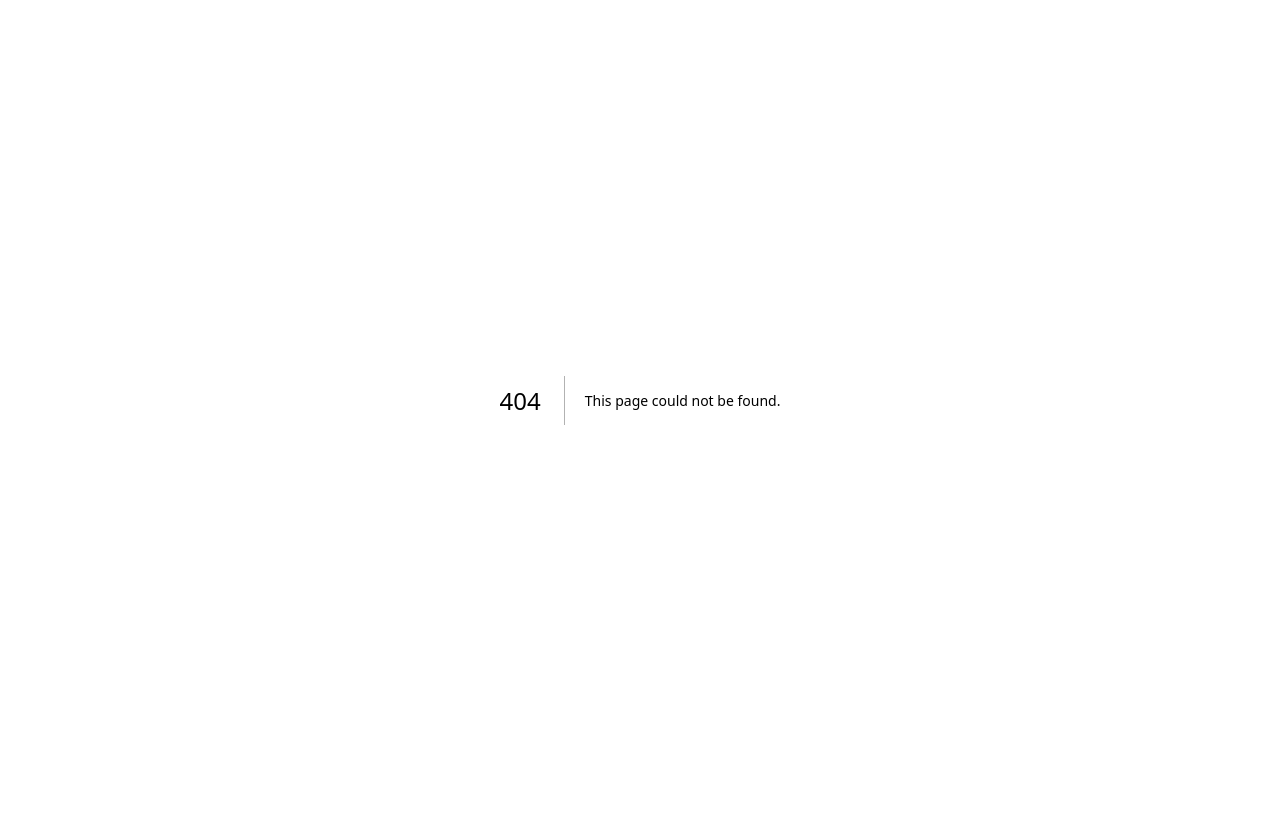
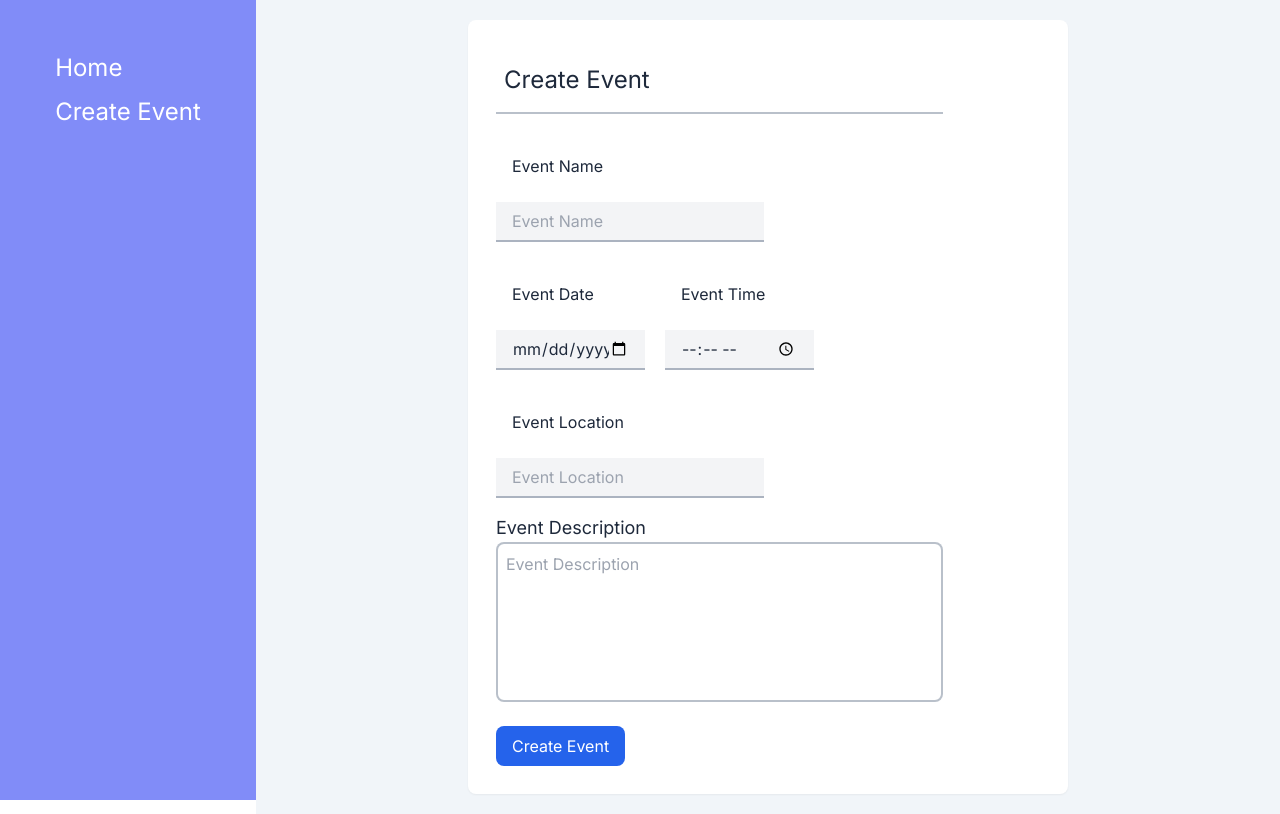
Before and after one commit to rgrunau/addys-birthday, a Next.js app: page /create-event in a window 1280 px wide. Before the commit this address had no page. Built offline with nearby package versions, Linux system fonts and the light colour scheme.

Commit message:
more building

```diff
--- /dev/null
+++ b/app/(app)/create-event/page.tsx
@@ -0,0 +1,19 @@
+import CreateEventForm from "@/components/form-components/CreateEventForm";
+import InputGroup from "@/components/form-components/inputGroup";
+import TextArea from "@/components/form-components/textArea";
+
+
+export default function CreateEvent() {
+  return (
+    <div className="w-full lg:w-3/5 lg:mx-auto min-h-[90vh] text-slate-800 rounded-lg my-2 flex flex-col p-2 bg-white shadow-sm">
+      <div className="w-10/12 rounded-lg p-5">
+        <div className="border-b-2 border-slate-500/45 px-2 py-4">
+          <h1 className="text-2xl">Create Event</h1>
+        </div>
+        <div className="w-full mt-4">
+         <CreateEventForm />
+        </div>
+      </div>
+    </div>
+  );
+}
--- a/app/(app)/dashboard/page.tsx
+++ b/app/(app)/dashboard/page.tsx
@@ -1,13 +1,22 @@
-import { Inter } from "next/font/google"
-import AddInvitieForm from "@/components/addInvitieForm";
+import { inter } from "@/constants/fonts";
+import prisma from "@/lib/prisma";
 
-const inter = Inter({ weight: "400", style: "normal", subsets: ["latin"] });
+const getEvents = async () => {
+  const events = await prisma.events.findMany()
+  return events
+}
 
-export default function InviteDashboard() {
 
+export default async function InviteDashboard() {
+  const events = await getEvents()
+  console.log(events)
   return (
-    <div className={`${inter.className} text-black w-full h-screen flex flex-col justify-start`}>
-      dashboard
+    <div className={`${inter.className} text-black w-full h-screen flex flex-col justify-start mt-10`}>
+      {events.length === 0 && (
+        <div className="my-3">
+          <h2>You currently have no active events. </h2>
+        </div>
+      )}
     </div>
   )
 }
--- a/app/(app)/layout.tsx
+++ b/app/(app)/layout.tsx
@@ -4,9 +4,9 @@ import { inter } from "@/constants/fonts";
 
 export default function AppLayout({ children }: Readonly<{ children: React.ReactNode }>) {
   return (
-    <div className={`${inter.className} w-full h-screen flex flex-col justify-center items-center lg:flex-row xl:justify-between xl:items-start`}>
+    <div className={`${inter.className} w-full min-h-screen flex flex-col justify-center items-center lg:flex-row xl:justify-between xl:items-start`}>
       <LargeViewAside />
-      <section className="w-full lg:w-3/4 xl:w-4/5 bg-slate-200 p-3">
+      <section className="w-full lg:w-3/4 xl:w-4/5 p-3 bg-slate-100">
         {children}
       </section>
     </div>
--- /dev/null
+++ b/components/form-components/CreateEventForm.tsx
@@ -0,0 +1,62 @@
+import InputGroup from "./inputGroup";
+import TextArea from "./textArea";
+
+
+export default function CreateEventForm() {
+
+
+  return (
+     <form className="flex flex-col">
+            <div className="w-3/5 my-2">
+              <InputGroup
+                label="Event Name"
+                type="text"
+                placeholder="Event Name"
+                name="event-name"
+                required={true}
+              />
+            </div>
+            <div className="w-full flex flex-col lg:flex-row lg:justify-start lg:items-center">
+
+              <div className="w-1/3 my-2">
+                <InputGroup
+                  label="Event Date"
+                  type="date"
+                  placeholder="Event Date"
+                  name="event-date"
+                  required={true}
+                />
+              </div>
+              <div className="w-1/3 py-2 my-2 lg:ml-5">
+                <InputGroup
+                  label="Event Time"
+                  type="time"
+                  placeholder="Event Time"
+                  name="event-time"
+                  required={true}
+                />
+              </div>
+            </div>
+            <div className="w-3/5 my-2">
+              <InputGroup
+                label="Event Location"
+                type="text"
+                placeholder="Event Location"
+                name="event-location"
+                required={true}
+              />
+            </div>
+            <div className="w-full my-2">
+              <TextArea
+                label="Event Description"
+                placeholder="Event Description"
+                name="event-description"
+                required={true}
+              />
+            </div>
+            <div>
+              <button className="bg-blue-600 text-white py-2 px-4 rounded-lg mt-4">Create Event</button>
+            </div>
+          </form>
+  )
+}
--- a/components/form-components/inputGroup.tsx
+++ b/components/form-components/inputGroup.tsx
@@ -3,20 +3,23 @@ interface InputGroupProps {
   type: string;
   placeholder: string;
   name: string;
+  required: boolean;
 }
 
-export default function InputGroup({ label, type, placeholder }: InputGroupProps) {
+export default function InputGroup({ label, type, placeholder,required }: InputGroupProps) {
 
   return (
     <div className="flex flex-col space-y-2">
-      <div className="">
+      <div className="p-4">
         <label className="text-center">{ label}</label>
       </div>
       <div>
         <input type={type}
-          className="w-full bg-gray-100 p-4 h-[40px] rounded-lg"
+          className="w-full bg-gray-100 p-4 h-[40px] border-b-2 border-slate-500/50
+          focus:outline-0 focus:ring-2 focus:ring-slate-500/50 focus:ring-offset-2 focus:ring-offset-slate-500/50"
           placeholder={placeholder}
           name="name"
+          required={required}
         />
       </div>
     </div>
--- /dev/null
+++ b/components/form-components/textArea.tsx
@@ -0,0 +1,25 @@
+
+interface TextAreaProps {
+  label: string;
+  placeholder: string;
+  name: string;
+  required: boolean;
+}
+
+
+
+export default function TextArea({ label, placeholder, name, required }: TextAreaProps) {
+
+
+  return (
+    <div className="flex flex-col">
+      <label htmlFor={name} className="text-lg">{label}</label>
+      <textarea
+        className="w-full h-40 p-2 rounded-lg border-2 border-slate-500/45 resize-none focus:outline-none focus:border-slate-700/45"
+        placeholder={placeholder}
+        name={name}
+        required={required}
+      ></textarea>
+    </div>
+  );
+}
--- a/components/layout/largeViewAside.tsx
+++ b/components/layout/largeViewAside.tsx
@@ -4,7 +4,7 @@ import AppNav from "./appNav";
 export default function LargeViewAside() {
 
   return (
-    <aside className="w-full lg:w-1/4 xl:w-1/5 bg-indigo-400 lg:h-screen">
+    <aside className="w-full lg:w-1/4 xl:w-1/5 bg-indigo-400 lg:min-h-screen">
       <AppNav />
     </aside>
   )
--- /dev/null
+++ b/lib/prisma.ts
@@ -0,0 +1,18 @@
+import { PrismaClient } from '@prisma/client';
+
+declare global {
+  var prisma: PrismaClient;
+}
+
+let prisma: PrismaClient;
+
+if (process.env.NODE_ENV === 'production') {
+  prisma = new PrismaClient();
+} else {
+  if (!global.prisma) {
+    global.prisma = new PrismaClient();
+  }
+  prisma = global.prisma;
+}
+
+export default prisma;
```
